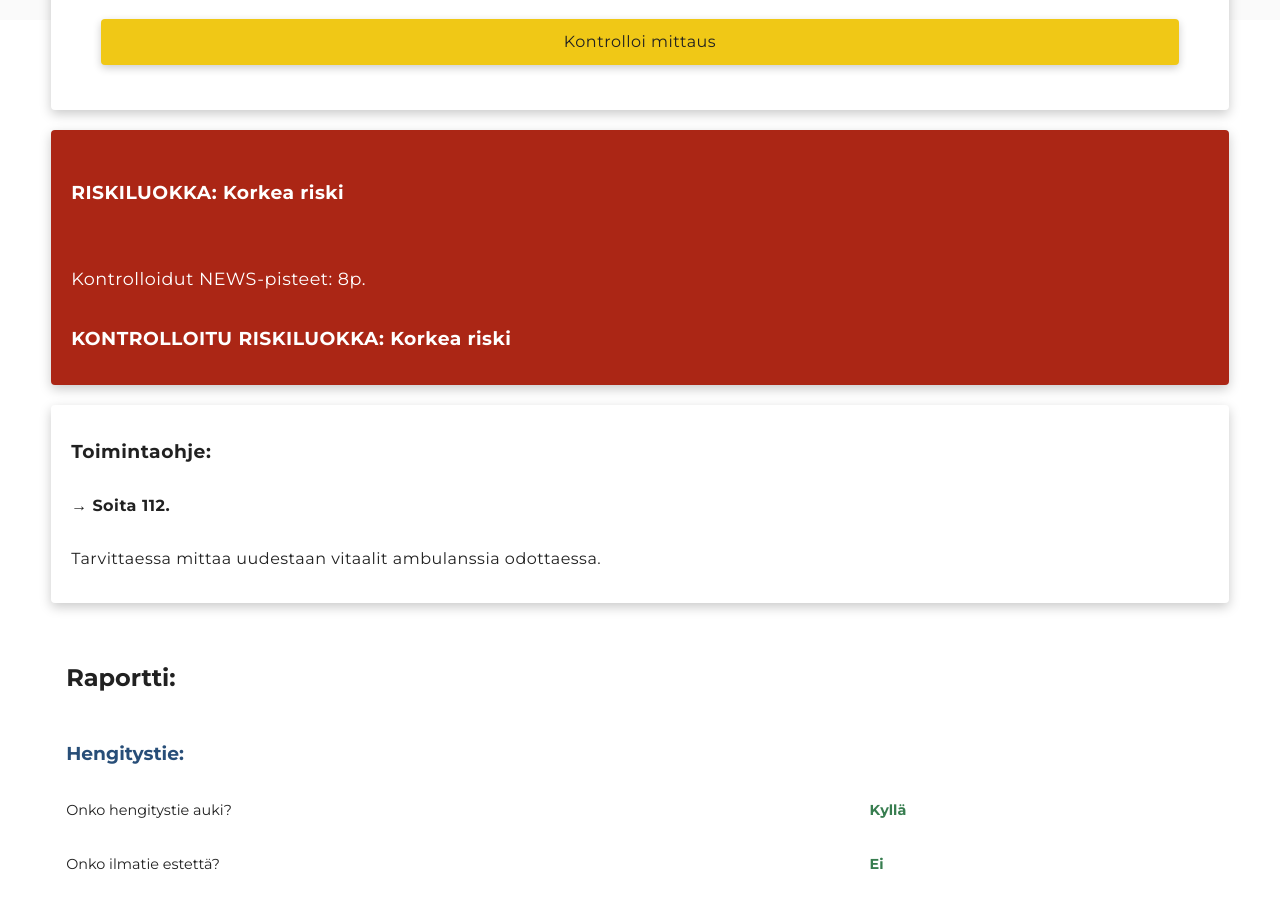
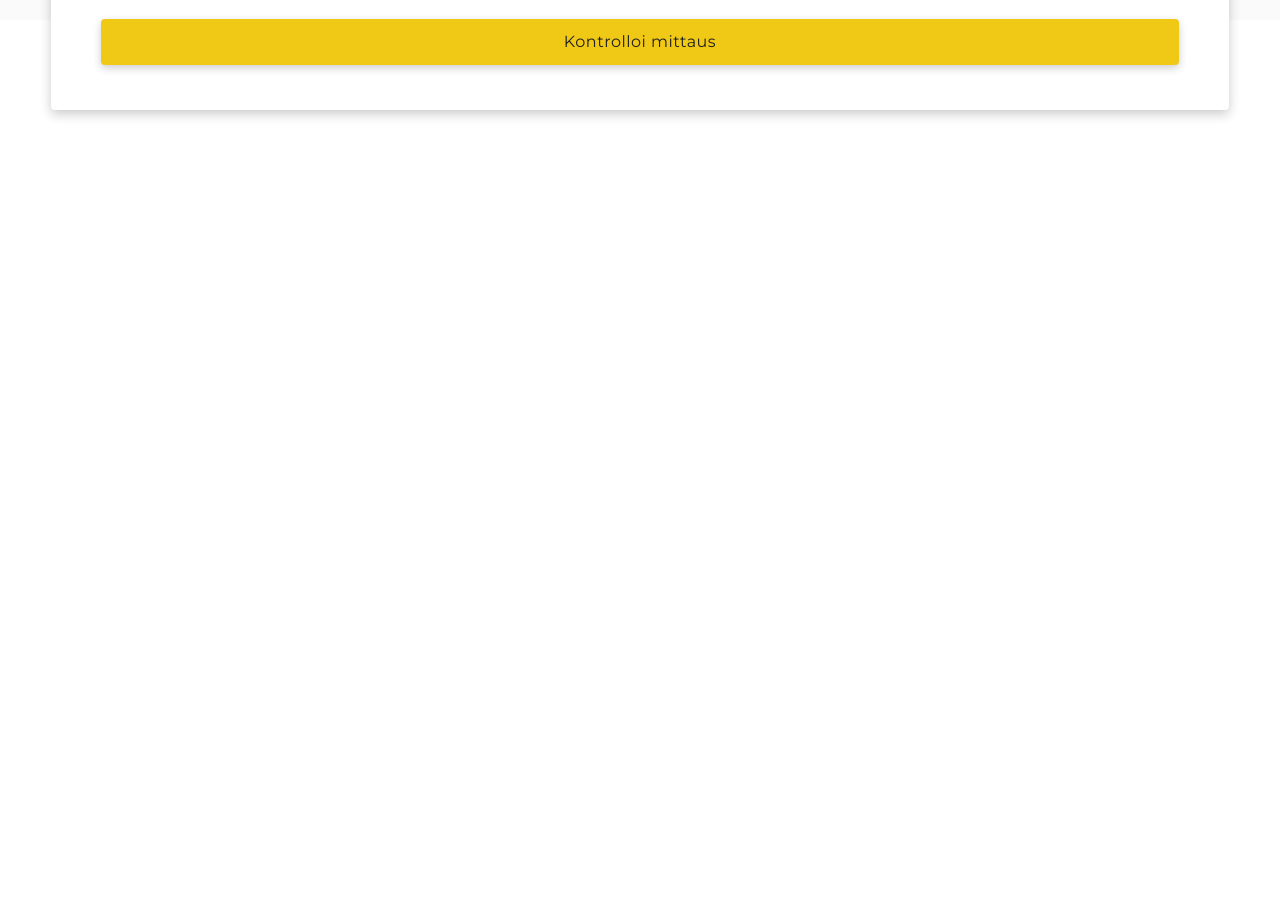
Before and after one commit to digitalents-helsinki/Sote-App, a React (Create React App) app: page /instructionPage in a window 1280 px wide. Shown: the part 780-1688 px from the top of the page. After the commit the page ends 1030 px from the top, so only its background shows below. Built offline with nearby package versions, Linux system fonts and the light colour scheme.

Commit message:
Fixed Routing

```diff
--- a/src/InstructionComponents/InstructionNewsComponent.js
+++ b/src/InstructionComponents/InstructionNewsComponent.js
@@ -120,12 +120,8 @@ function InstructionNewsComponent({
       <div
         onClick={() => {
           console.log("beep");
-          setPersonData({});
-          setPersonData(controlData);
-
-          !ControlRiskCardVisibility
-            ? setControlRiskCardVisibility(true)
-            : setControlRiskCardVisibility(false);
+          window.scrollTo(0, 0);
+          history.push("/InstructionPageTwo");
           console.log(controlData);
         }}
         className={"controlDone-btn" + (ControlCardVisibility ? " active" : "")}
--- a/src/Pages/InstructionPage.js
+++ b/src/Pages/InstructionPage.js
@@ -6,7 +6,7 @@ import ControlledScoreCard from "../InstructionComponents/ControlledScoreCard";
 import InstructionNewsComponent from "../InstructionComponents/InstructionNewsComponent";
 import Report from "../InstructionComponents/Report";
 
-function InstructionPage({ personData, setPersonData }) {
+function InstructionPage({ personData, setPersonData, history }) {
   const [ControlCardVisibility, setControlCardVisibility] = useState(false);
   const [ControlRiskCardVisibility, setControlRiskCardVisibility] = useState(
     false
@@ -37,6 +37,7 @@ function InstructionPage({ personData, setPersonData }) {
         setcontrolData={setcontrolData}
       />
       <InstructionNewsComponent
+        history={history}
         personData={personData}
         setPersonData={setPersonData}
         ControlCardVisibility={ControlCardVisibility}
@@ -45,14 +46,6 @@ function InstructionPage({ personData, setPersonData }) {
         ControlRiskCardVisibility={ControlRiskCardVisibility}
         setControlRiskCardVisibility={setControlRiskCardVisibility}
       />
-      <ControlledScoreCard
-        NEWSscoreTotal={NEWSscoreTotal}
-        personData={personData}
-        ControlRiskCardVisibility={ControlRiskCardVisibility}
-        controlData={controlData}
-      />
-      <InstructionCardSecond NEWSscoreTotal={NEWSscoreTotal} />
-      <Report personData={personData} />
     </div>
   );
 }
--- a/src/Pages/InstructionPageTwo.js
+++ b/src/Pages/InstructionPageTwo.js
@@ -11,7 +11,6 @@ function InstructionPage({ personData, setPersonData, history }) {
   const [ControlRiskCardVisibility, setControlRiskCardVisibility] = useState(
     false
   );
-  const [controlData, setcontrolData] = useState({});
 
   const NEWSscoreTotal =
     personData["Hengitystaajuus - NEWSscore"] +
```
